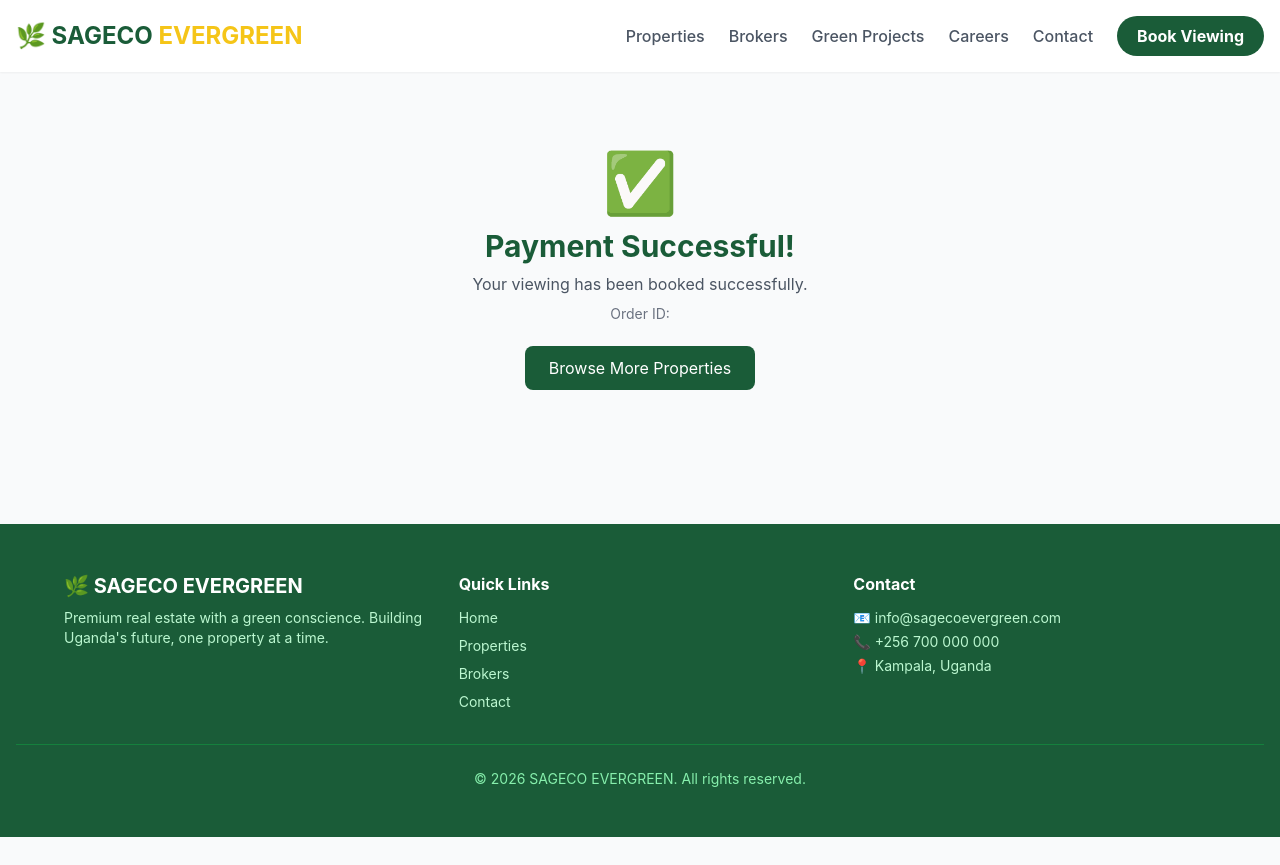
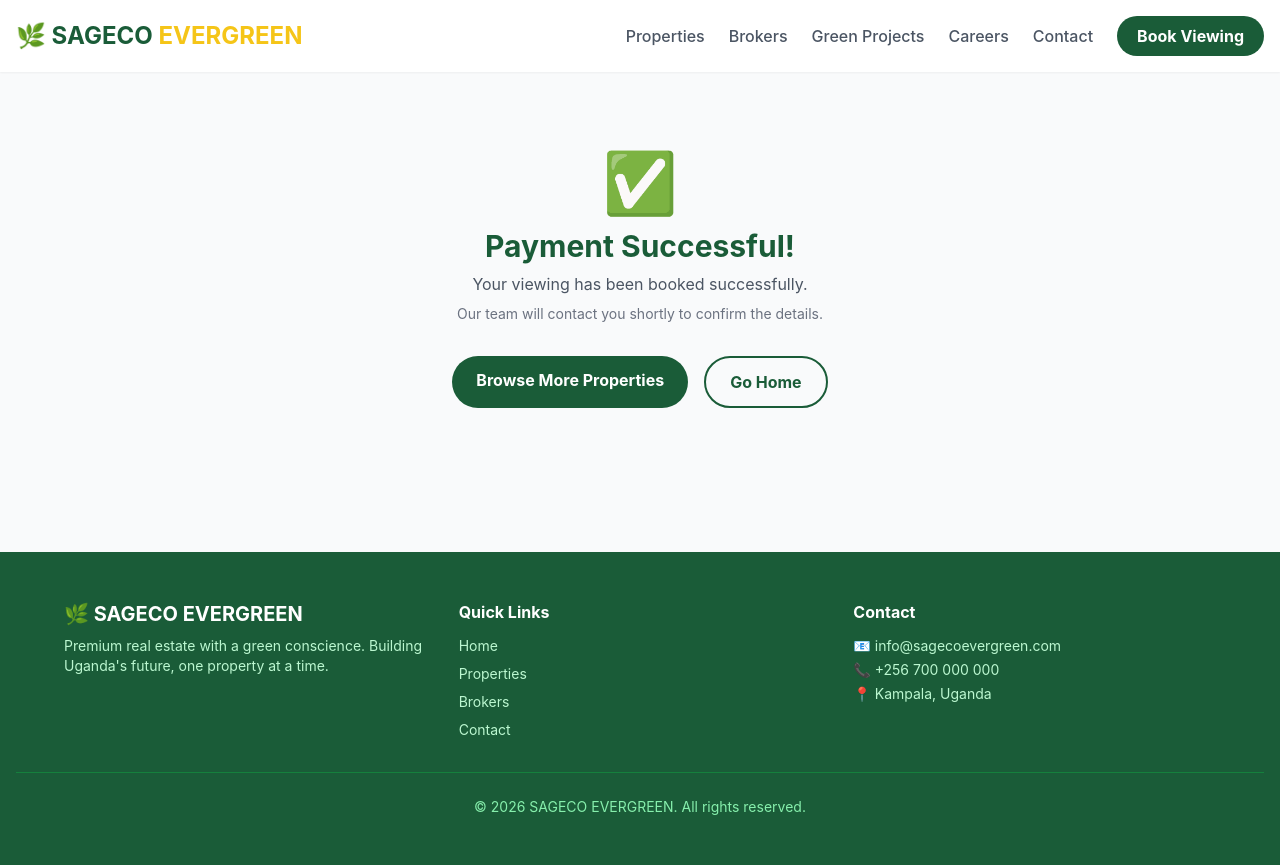
Before and after one commit to asiimwe3/sageco-evergreen, a Next.js app: page /payment-success in a window 1280 px wide. Before the commit the page ends 837 px from the top, so only its background shows below. Built offline with nearby package versions, Linux system fonts and the light colour scheme.

Commit message:
fix(seo,ux): add Head noindex and improve payment success page

```diff
--- a/pages/payment-success.js
+++ b/pages/payment-success.js
@@ -1,18 +1,28 @@
-import Navbar from '../components/Navbar'
-import Footer from '../components/Footer'
-import { useRouter } from 'next/router'
+import Navbar from "../components/Navbar"
+import Footer from "../components/Footer"
+import Head from "next/head"
+import Link from "next/link"
+import { useRouter } from "next/router"
 
 export default function PaymentSuccess() {
   const router = useRouter()
   return (
     <>
+      <Head>
+        <title>Payment Successful | SAGECO EVERGREEN</title>
+        <meta name="robots" content="noindex" />
+      </Head>
       <Navbar />
       <div className="max-w-xl mx-auto px-4 py-20 text-center">
         <div className="text-6xl mb-4">✅</div>
         <h1 className="text-3xl font-bold text-primary mb-2">Payment Successful!</h1>
         <p className="text-gray-600 mb-2">Your viewing has been booked successfully.</p>
-        <p className="text-gray-500 text-sm mb-8">Order ID: {router.query.order}</p>
-        <a href="/properties" className="bg-primary text-white px-6 py-3 rounded-lg hover:opacity-90">Browse More Properties</a>
+        {router.query.order && <p className="text-gray-400 text-sm mb-8">Order ID: {router.query.order}</p>}
+        <p className="text-gray-500 text-sm mb-8">Our team will contact you shortly to confirm the details.</p>
+        <div className="flex gap-4 justify-center flex-wrap">
+          <Link href="/properties" className="bg-primary text-white px-6 py-3 rounded-full font-bold hover:opacity-90">Browse More Properties</Link>
+          <Link href="/" className="border-2 border-primary text-primary px-6 py-3 rounded-full font-bold hover:bg-primary hover:text-white transition">Go Home</Link>
+        </div>
       </div>
       <Footer />
     </>
```
